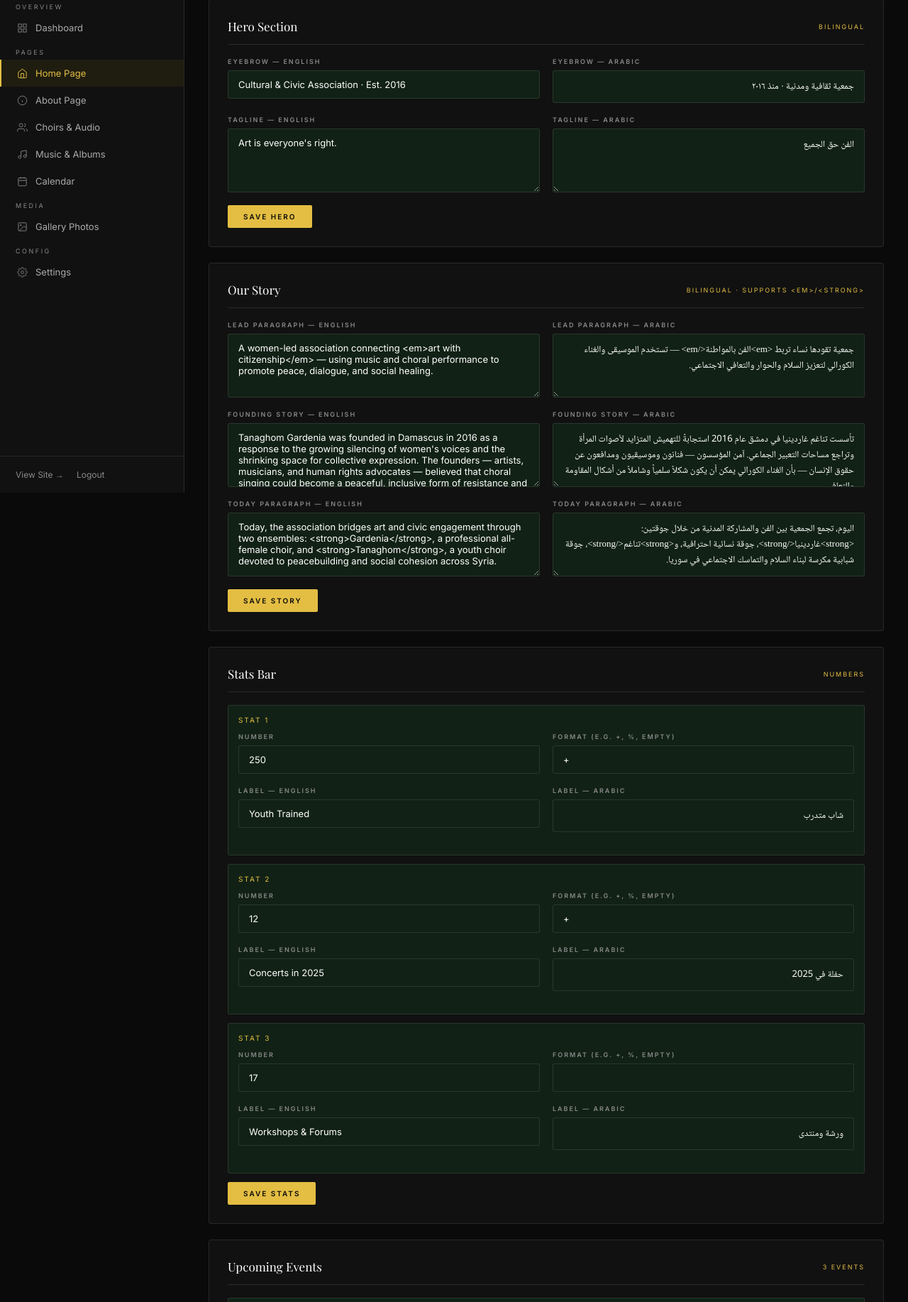
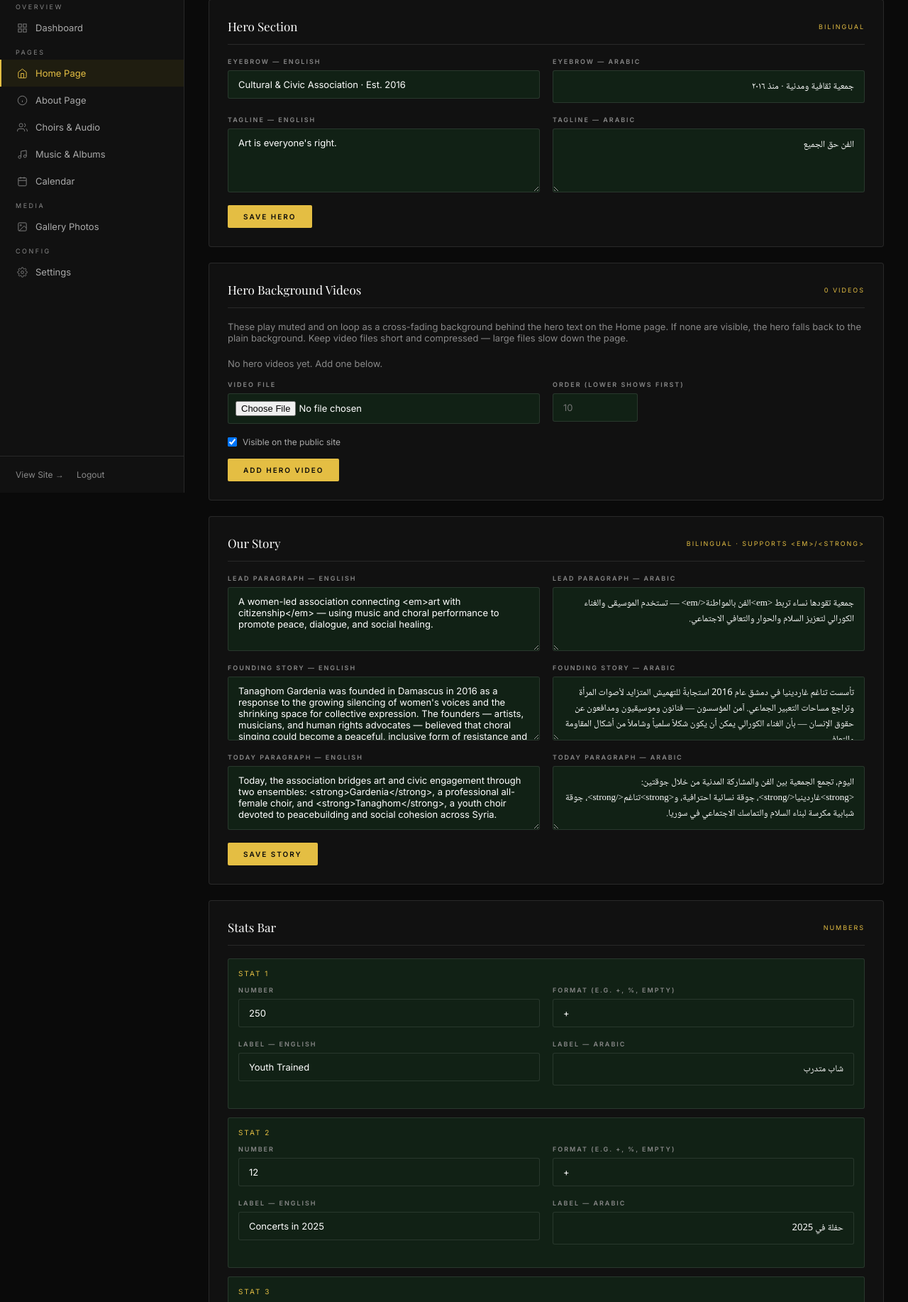
Before and after one commit to maz-is-blue/Tanaghom-Gardenia-, a Flask app: page /admin/home in a window 1280 px wide. Shown: the part 106-1940 px from the top of the page at 71% size. Run offline with Flask 2, Linux system fonts and the light colour scheme; the visitor is signed in with stand-in values (Sample User, id 1); some libraries are stand-ins or nearby versions; some web fonts are replaced.

Commit message:
Add admin-managed video slider background to hero section
Muted, looping, cross-fading background videos behind the hero text
(no visible controls, small dot indicators when more than one is
visible), with full self-service CRUD for Yara via a new "Hero
Background Videos" admin card on the Home page (upload, reorder,
toggle visibility, delete) — same pattern as Music and Calendar.
Falls back to the existing plain gradient background when no videos
are configured, so this is a no-op until Yara adds one.

Co-Authored-By: Claude Sonnet 5 <noreply@anthropic.com>

```diff
--- a/backend/app/routes/admin.py
+++ b/backend/app/routes/admin.py
@@ -186,6 +186,69 @@ def event_delete(eid):
     data['events'] = [e for e in data.get('events', []) if e['id'] != eid]
     save_content('home', data)
     flash('Event deleted.', 'success')
+    return redirect(url_for('admin.home_page'))
+
+@admin_bp.route('/home/hero-video/add', methods=['POST'])
+@login_required
+def hero_video_add():
+    data   = load('home', {})
+    videos = data.get('hero_videos', [])
+    f = request.files.get('video_file')
+    if not f or not f.filename or not _allowed(f.filename, ALLOWED_VIDEO):
+        flash('Please choose a valid video file (mp4, webm, mov, avi).', 'error')
+        return redirect(url_for('admin.home_page'))
+    new_id = max((v['id'] for v in videos), default=0) + 1
+    ext    = f.filename.rsplit('.', 1)[1].lower()
+    fname  = 'hero_video_{}.{}'.format(new_id, ext)
+    dest   = os.path.join(_upload_dir(), 'hero', fname)
+    os.makedirs(os.path.dirname(dest), exist_ok=True)
+    f.save(dest)
+    try:
+        order = int(request.form.get('order', len(videos) + 1))
+    except ValueError:
+        order = len(videos) + 1
+    videos.append({
+        'id': new_id,
+        'file': '/static/uploads/hero/' + fname,
+        'order': order,
+        'visible': request.form.get('visible') == 'on',
+    })
+    data['hero_videos'] = videos
+    save_content('home', data)
+    flash('Hero video added.', 'success')
+    return redirect(url_for('admin.home_page'))
+
+@admin_bp.route('/home/hero-video/edit/<int:vid>', methods=['POST'])
+@login_required
+def hero_video_edit(vid):
+    data = load('home', {})
+    for v in data.get('hero_videos', []):
+        if v['id'] == vid:
+            try:
+                v['order'] = int(request.form.get('order', v.get('order', 0)))
+            except ValueError:
+                pass
+            v['visible'] = request.form.get('visible') == 'on'
+            f = request.files.get('video_file')
+            if f and f.filename and _allowed(f.filename, ALLOWED_VIDEO):
+                ext   = f.filename.rsplit('.', 1)[1].lower()
+                fname = 'hero_video_{}.{}'.format(vid, ext)
+                dest  = os.path.join(_upload_dir(), 'hero', fname)
+                os.makedirs(os.path.dirname(dest), exist_ok=True)
+                f.save(dest)
+                v['file'] = '/static/uploads/hero/' + fname
+            break
+    save_content('home', data)
+    flash('Hero video updated.', 'success')
+    return redirect(url_for('admin.home_page'))
+
+@admin_bp.route('/home/hero-video/delete/<int:vid>', methods=['POST'])
+@login_required
+def hero_video_delete(vid):
+    data = load('home', {})
+    data['hero_videos'] = [v for v in data.get('hero_videos', []) if v['id'] != vid]
+    save_content('home', data)
+    flash('Hero video deleted.', 'success')
     return redirect(url_for('admin.home_page'))
 
 # ── about page ───────────────────────────────────────────────────────────────
--- a/backend/content/home.json
+++ b/backend/content/home.json
@@ -5,6 +5,7 @@
     "tagline_en": "Art is everyone's right.",
     "tagline_ar": "الفن حق الجميع"
   },
+  "hero_videos": [],
   "intro": {
     "lead_en": "A women-led association connecting <em>art with citizenship</em> — using music and choral performance to promote peace, dialogue, and social healing.",
     "lead_ar": "جمعية تقودها نساء تربط <em>الفن بالمواطنة</em> — تستخدم الموسيقى والغناء الكورالي لتعزيز السلام والحوار والتعافي الاجتماعي.",
--- a/frontend/templates/admin/home_page.html
+++ b/frontend/templates/admin/home_page.html
@@ -7,6 +7,7 @@
 {% set intro  = data.get('intro', {}) %}
 {% set stats  = data.get('stats', []) %}
 {% set events = data.get('events', []) %}
+{% set hero_videos = data.get('hero_videos', []) | sort(attribute='order') %}
 
 <!-- Hero Section -->
 <div class="card">
@@ -34,6 +35,59 @@
       </div>
     </div>
     <button type="submit" class="btn btn-gold">Save Hero</button>
+  </form>
+</div>
+
+<!-- Hero Background Videos -->
+<div class="card">
+  <div class="card-title">Hero Background Videos <span class="tag">{{ hero_videos|length }} videos</span></div>
+  <p style="font-size:13px;color:var(--gray);margin-bottom:20px">These play muted and on loop as a cross-fading background behind the hero text on the Home page. If none are visible, the hero falls back to the plain background. Keep video files short and compressed — large files slow down the page.</p>
+
+  {% for v in hero_videos %}
+  <div style="background:var(--surf2);border:1px solid var(--line);border-radius:4px;padding:16px;margin-bottom:14px;display:flex;align-items:center;gap:16px;flex-wrap:wrap">
+    <video src="{{ v.file }}" muted style="width:120px;height:68px;object-fit:cover;border-radius:4px;background:#000" preload="metadata"></video>
+    <form method="POST" action="/admin/home/hero-video/edit/{{ v.id }}" enctype="multipart/form-data" style="flex:1;min-width:260px;display:flex;align-items:center;gap:14px;flex-wrap:wrap">
+      <input type="hidden" name="csrf_token" value="{{ csrf_token() }}">
+      <div class="fg" style="margin:0">
+        <label>Order</label>
+        <input type="number" name="order" value="{{ v.order }}" style="max-width:100px">
+      </div>
+      <div class="fg" style="margin:0">
+        <label>Replace video (optional)</label>
+        <input type="file" name="video_file" accept="video/*" style="padding:8px">
+      </div>
+      <label style="display:flex;align-items:center;gap:8px;font-size:12px;color:var(--gray-lt);cursor:pointer">
+        <input type="checkbox" name="visible" {% if v.visible %}checked{% endif %} style="width:auto">
+        Visible
+      </label>
+      <button type="submit" class="btn btn-gold btn-sm">Save</button>
+    </form>
+    <form method="POST" action="/admin/home/hero-video/delete/{{ v.id }}" onsubmit="return confirm('Delete this hero video permanently?')">
+      <input type="hidden" name="csrf_token" value="{{ csrf_token() }}">
+      <button type="submit" class="btn btn-danger btn-sm">Delete</button>
+    </form>
+  </div>
+  {% else %}
+  <p style="color:var(--gray);font-size:13px;margin-bottom:16px">No hero videos yet. Add one below.</p>
+  {% endfor %}
+
+  <form method="POST" action="/admin/home/hero-video/add" enctype="multipart/form-data" style="margin-top:10px">
+    <input type="hidden" name="csrf_token" value="{{ csrf_token() }}">
+    <div class="frow">
+      <div class="fg">
+        <label>Video file</label>
+        <input type="file" name="video_file" accept="video/*" style="padding:10px">
+      </div>
+      <div class="fg">
+        <label>Order (lower shows first)</label>
+        <input type="number" name="order" placeholder="10" style="max-width:120px">
+      </div>
+    </div>
+    <label style="display:flex;align-items:center;gap:8px;margin-bottom:16px;font-size:12px;color:var(--gray-lt);cursor:pointer">
+      <input type="checkbox" name="visible" checked style="width:auto">
+      Visible on the public site
+    </label>
+    <button type="submit" class="btn btn-gold">Add Hero Video</button>
   </form>
 </div>
 
```
Also changed, not shown: frontend/templates/index.html (+82 -0 lines).
